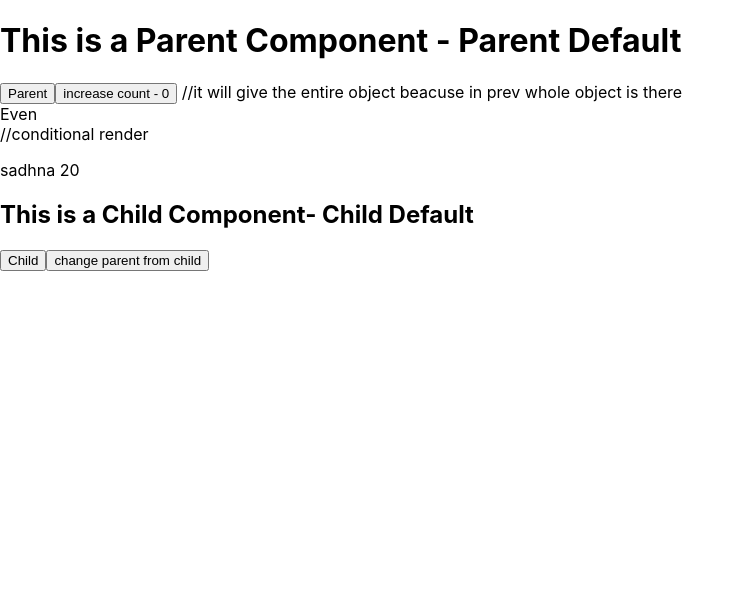
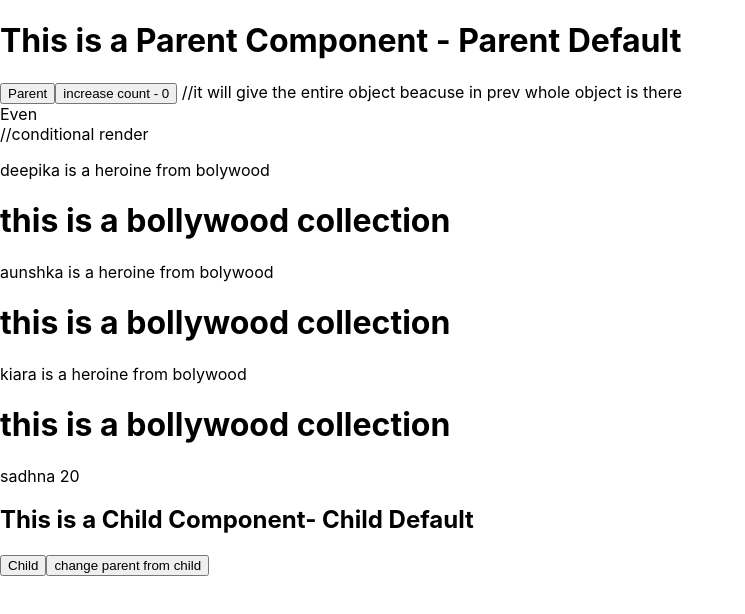
Before and after one commit to sadhna2507/Learn-React-VS, a React (Create React App) app in the folder todo/: page / in a window 1280 px wide. Shown: the top 614 px of the page, without its empty margins (0-745 px from the left). Built offline with nearby package versions, Linux system fonts and the light colour scheme.

Commit message:
practice

```diff
--- a/todo/src/Parent.jsx
+++ b/todo/src/Parent.jsx
@@ -18,7 +18,8 @@ export class Parent extends Component {
           name: "sadhna",
           age: 20
          },
-         count: 0
+         count: 0,
+         names: ["alia", "deepika", "aunshka", "kiara"] // passing array in state
       }
     }
 
@@ -51,6 +52,16 @@ export class Parent extends Component {
         {this.state.count % 2 === 0 ? <Even/> : <Odd/>}    //conditional render
         {this.state.count>0 && <p>count is greater than 0</p>}
 
+        {this.state.names.map(
+          (name) =>
+          name !== "alia" && (
+            <>
+          <p>{name} is a heroine from bolywood</p>
+          <h1>this is a bollywood collection</h1>
+          </>
+          ))
+          }
+
         {/* <Even/> */}
         {/* <Child parentText = {this.state.parentText} />  */}
         <Child changeParentText = {this.changeParentText}  sadhnaObj = {this.state.parentObj}/>
```
